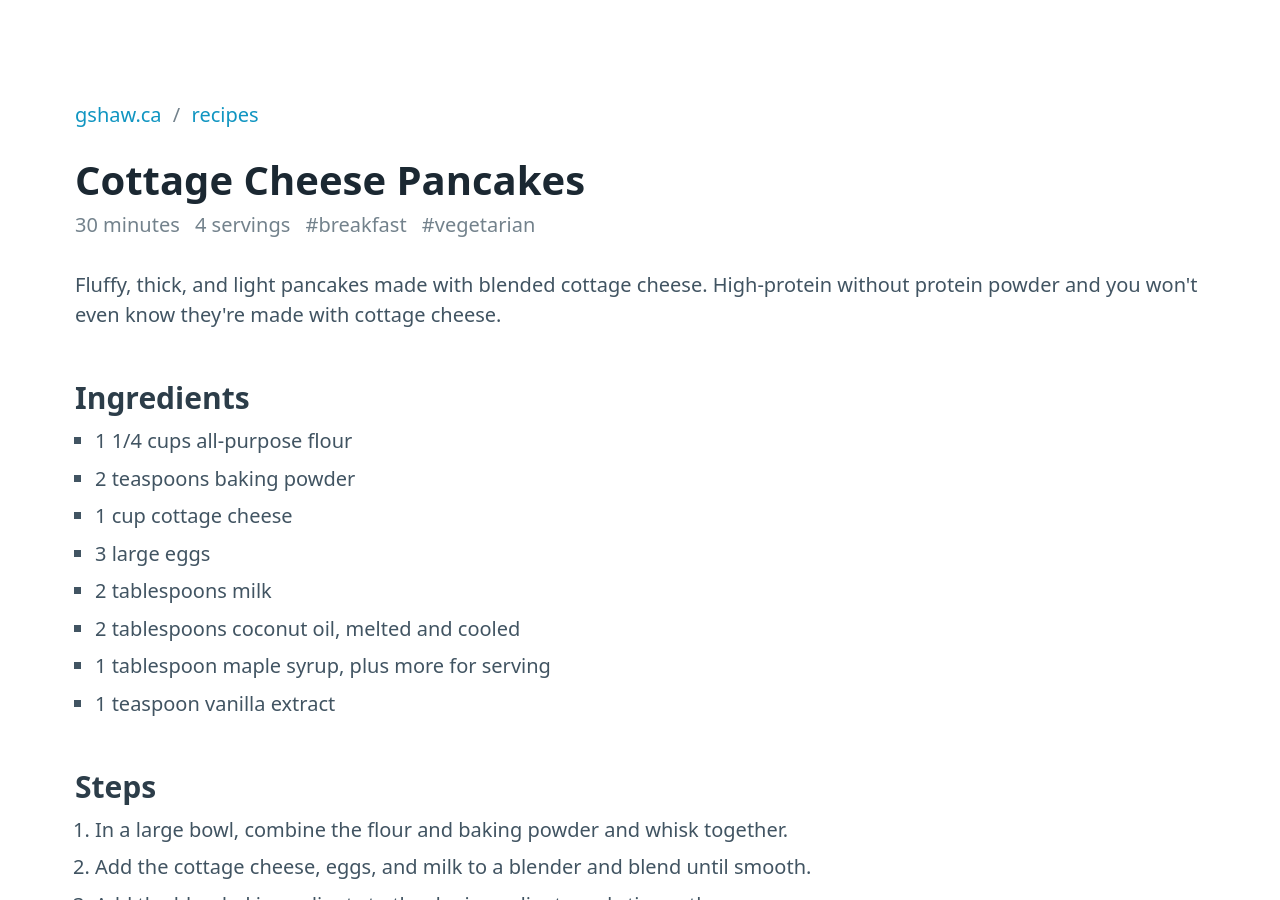
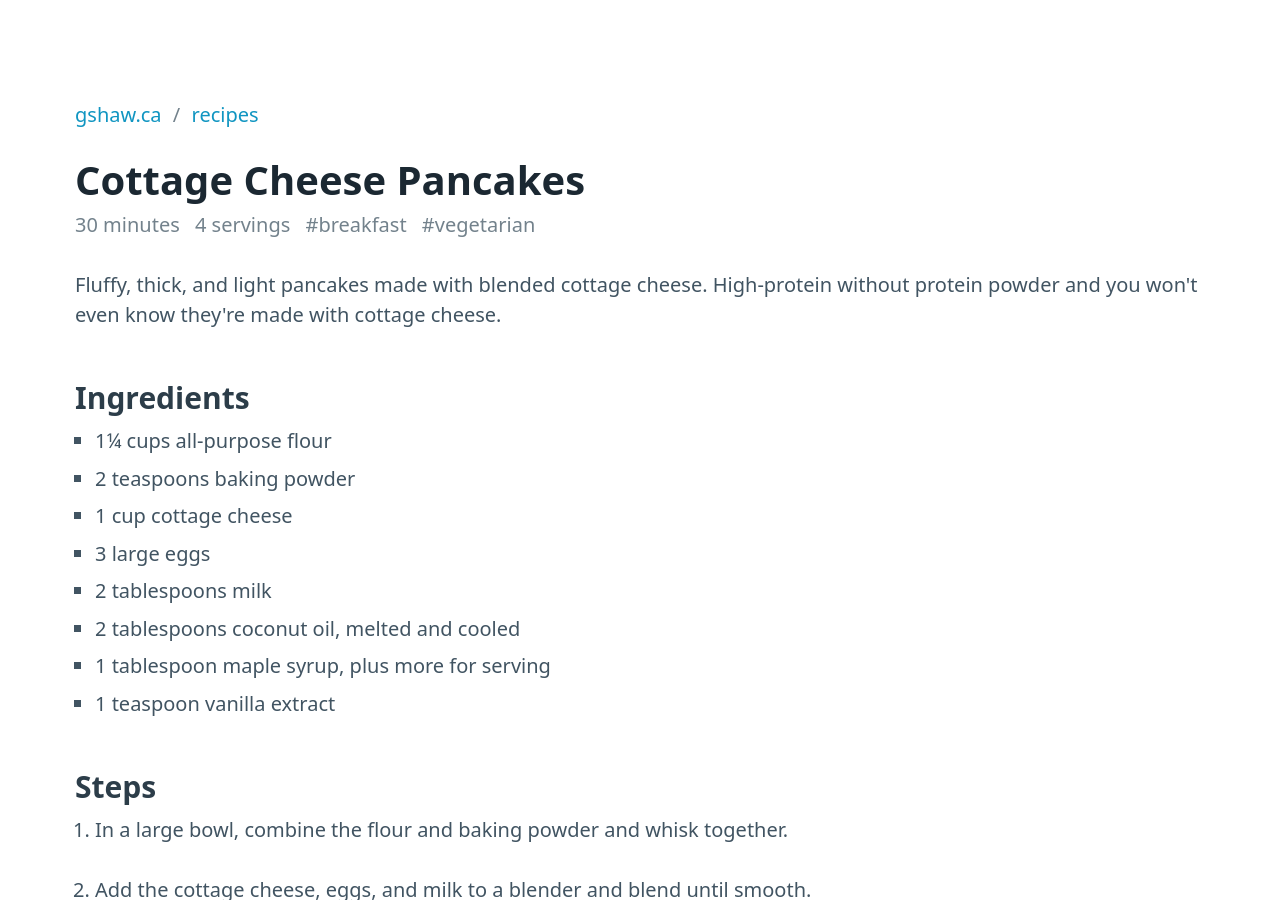
Before and after one commit to gshaw/gshaw.github.io, a Jekyll site: the page built from recipes/cottage-cheese-pancakes.md, in a window 1280 px wide and 900 px high. Built offline with Jekyll 4.4.1, drawn with Linux system fonts in a browser that asks for light colours.

Commit message:
Improve recipe formatting

```diff
--- a/recipes/cottage-cheese-pancakes.md
+++ b/recipes/cottage-cheese-pancakes.md
@@ -15,7 +15,7 @@ picture:
 
 ### Ingredients
 
-- 1 1/4 cups all-purpose flour
+- 1¼ cups all-purpose flour
 - 2 teaspoons baking powder
 - 1 cup cottage cheese
 - 3 large eggs
@@ -27,11 +27,17 @@ picture:
 ### Steps
 
 1. In a large bowl, combine the flour and baking powder and whisk together.
+
 2. Add the cottage cheese, eggs, and milk to a blender and blend until smooth.
+
 3. Add the blended ingredients to the dry ingredients and stir gently.
+
 4. Stir in the coconut oil, maple syrup, and vanilla.
+
 5. Heat a non-stick skillet over medium heat, scoop batter into the pan and cook until the edges are dry and bubbles begin to form on the pancake.
+
 6. Flip the pancake and cook until the top is softened and the pancake is cooked through, about 1-2 minutes.
+
 7. Stack cooked pancakes on top of one another to keep warm. Top with syrup and enjoy.
 
 ### Tips
```
Also changed, not shown: recipes/pasta-with-sardines.md (+1 -1 lines).
